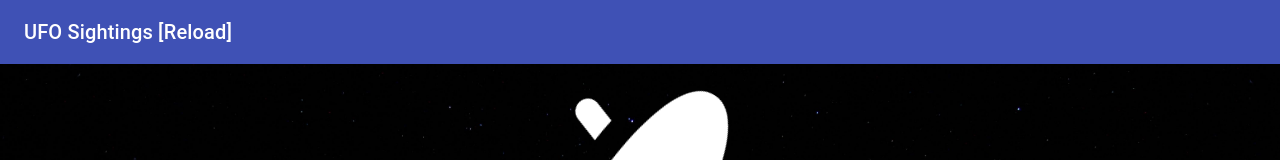
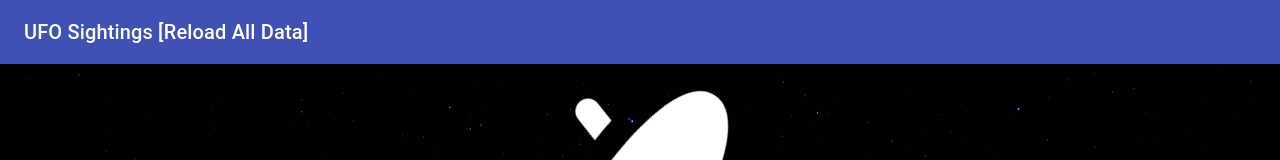
Before and after one commit to moz5691/javascript-challenge, a React (Create React App) app: page / in a window 1280 px wide. Shown: the top 160 px of the page. Built offline with nearby package versions, Linux system fonts and the light colour scheme.

Commit message:
header text

```diff
--- a/src/App.js
+++ b/src/App.js
@@ -16,7 +16,7 @@ function App() {
         <Toolbar>
           <Tooltip title="Reload">
             <Typography variant="h6" onClick={refreshPage}>
-              UFO Sightings [Reload]
+              UFO Sightings [Reload All Data]
             </Typography>
           </Tooltip>
         </Toolbar>
```
